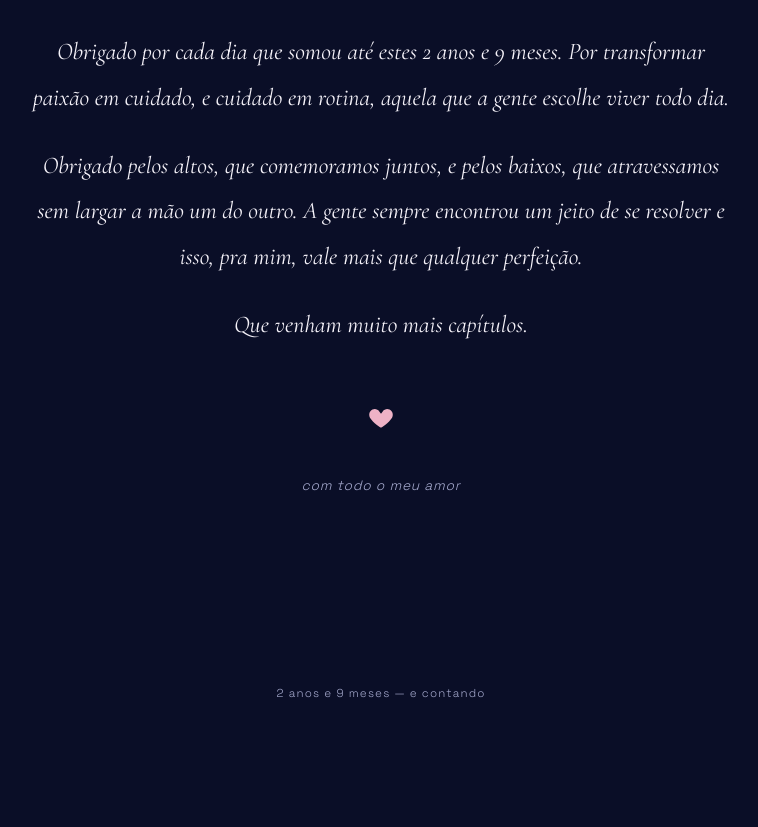
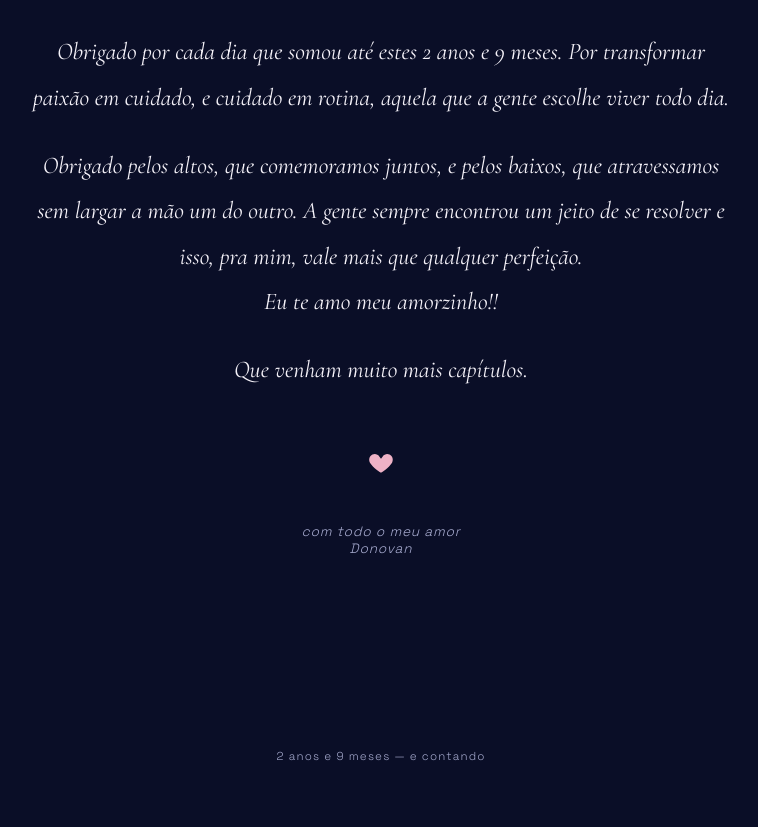
Before and after one commit to DevDonov4n/2.9-of-us, a plain HTML site: page index.html in a window 1280 px wide. Shown: the part 6952-7779 px from the top of the page, without its empty margins (259-1017 px from the left). Before the commit the page ends 7716 px from the top, so only its background shows below. Drawn offline with nearby package versions, Linux system fonts and the light colour scheme.

Commit message:
add: novas frases

```diff
--- a/index.html
+++ b/index.html
@@ -441,10 +441,10 @@
       <span class="num">carta</span>
       <h2 class="serif">Obrigado por<br>esse tanto de tempo</h2>
       <p>Obrigado por cada dia que somou até estes 2 anos e 9 meses. Por transformar paixão em cuidado, e cuidado em rotina, aquela que a gente escolhe viver todo dia.</p>
-      <p>Obrigado pelos altos, que comemoramos juntos, e pelos baixos, que atravessamos sem largar a mão um do outro. A gente sempre encontrou um jeito de se resolver e isso, pra mim, vale mais que qualquer perfeição.</p>
+      <p>Obrigado pelos altos, que comemoramos juntos, e pelos baixos, que atravessamos sem largar a mão um do outro. A gente sempre encontrou um jeito de se resolver e isso, pra mim, vale mais que qualquer perfeição.<br> Eu te amo meu amorzinho!! </p>
       <p>Que venham muito mais capítulos.</p>
       <svg class="heart" viewBox="0 0 24 24" fill="currentColor"><path d="M12 21s-7.5-4.7-10.2-9.3C.4 9 1.2 5.6 4.1 4.2c2.3-1.1 4.9-.3 6.3 1.7l1.6 2.2 1.6-2.2c1.4-2 4-2.8 6.3-1.7 2.9 1.4 3.7 4.8 2.3 7.5C19.5 16.3 12 21 12 21z"/></svg>
-      <div class="sign serif" style="font-style:italic;">com todo o meu amor</div>
+      <div class="sign serif" style="font-style:italic;">com todo o meu amor <br> Donovan </div>
     </div>
   </section>
 
```
